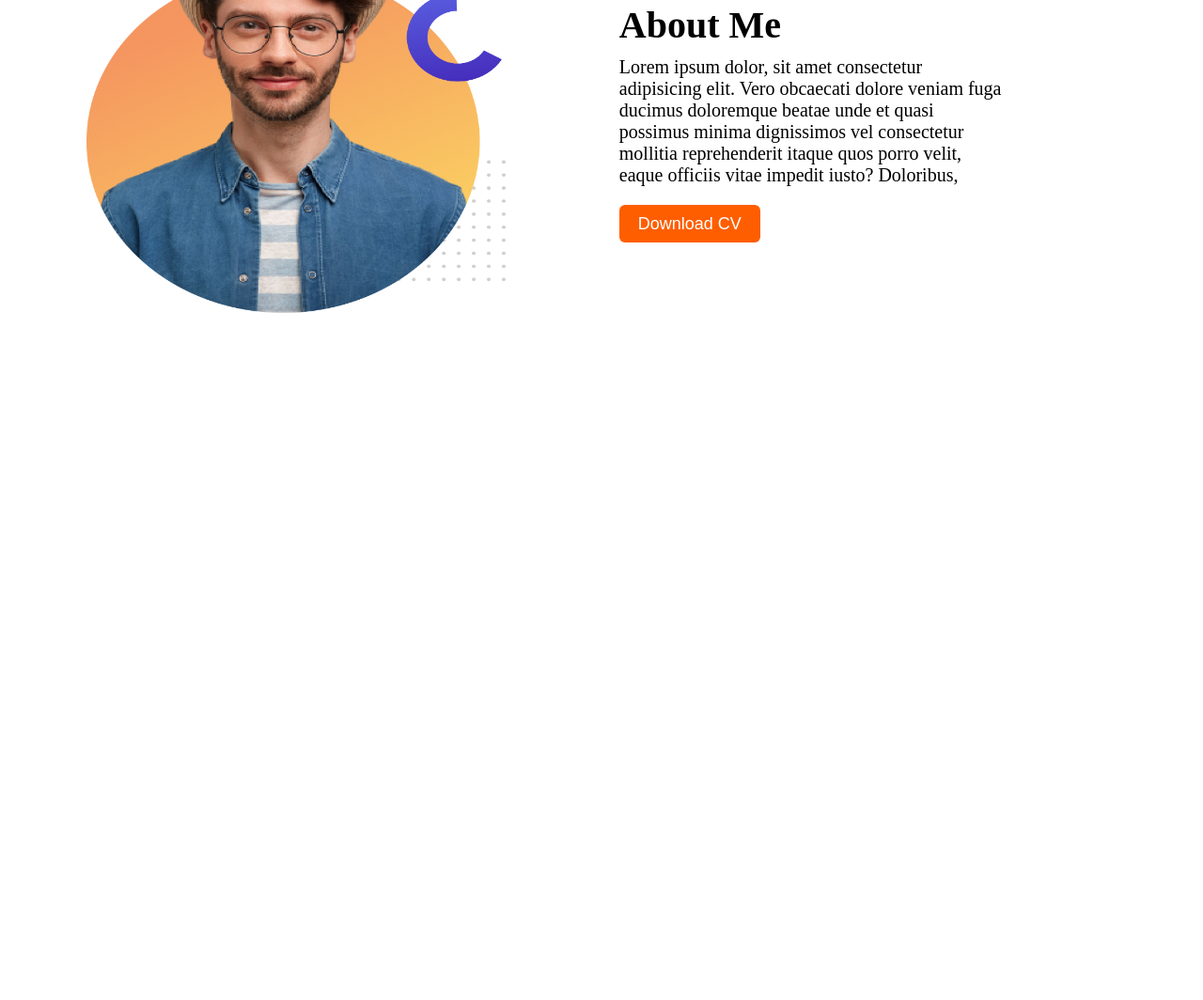
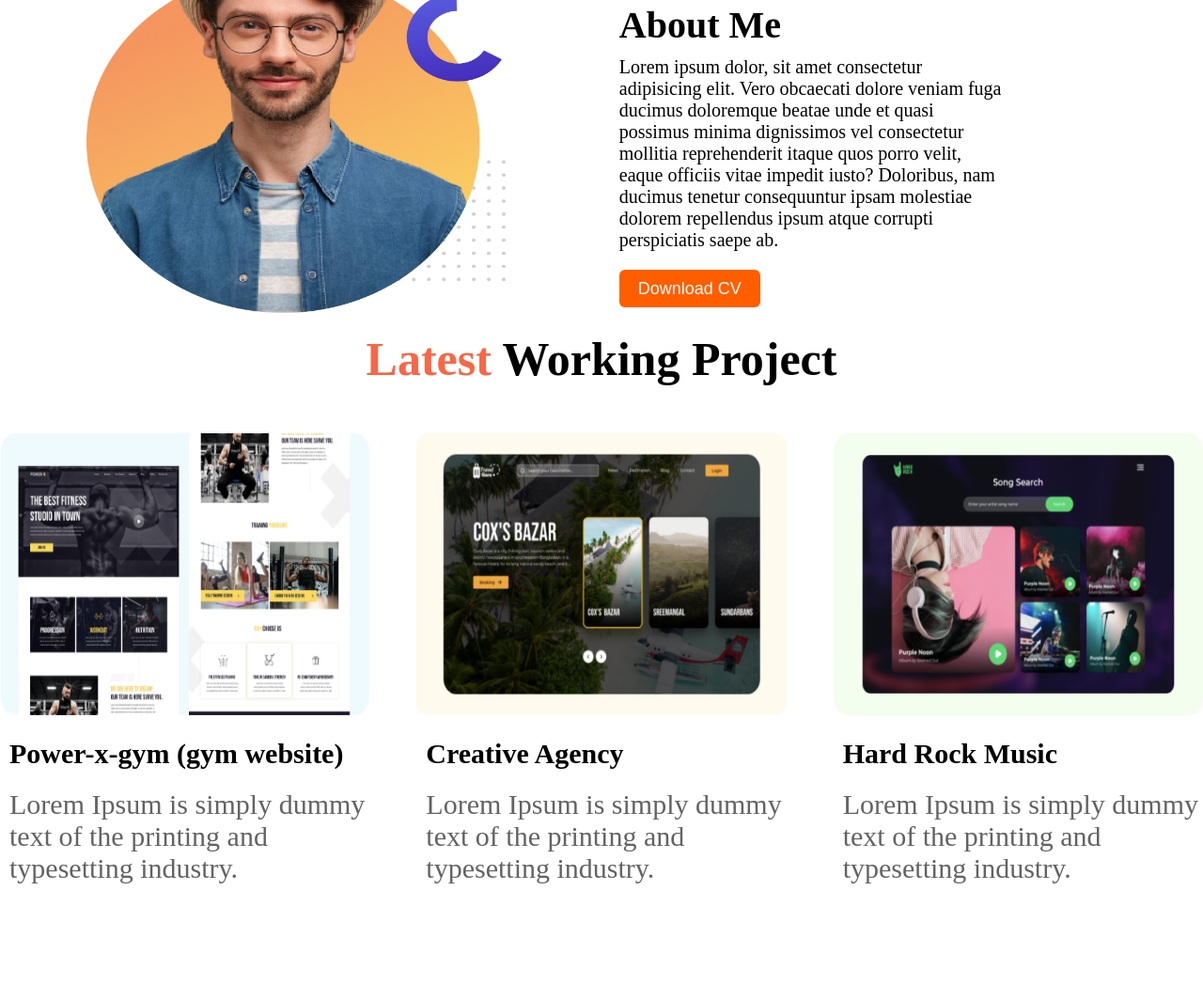
Before and after one commit to sihab-hossain/practice-protfolio, a plain HTML site: page index.html in a window 1280 px wide. Shown: the part 649-1713 px from the top of the page at 94% size. Before the commit the page ends 1002 px from the top, so only its background shows below. Drawn offline with Linux system fonts and the light colour scheme.

Commit message:
working section

```diff
--- a/index.html
+++ b/index.html
@@ -47,6 +47,37 @@
                 </div>
             </div>
         </section>
+        <div class="working-title">
+            <h1><span class="red-text">Latest</span> Working Project</h1>
+           </div>
+        <section class="working-project">
+
+
+
+            <div class="working-contant">
+                <div class="content-1">
+                    <img src="./images/image 4.png" alt="">
+                    <h1>Power-x-gym (gym website)</h1>
+                    <p>Lorem Ipsum is simply dummy text of the
+                        printing and typesetting industry.
+                        </p>
+                </div>
+                <div class="content-1">
+                    <img src="./images/image 5.png" alt="">
+                    <h1>Creative Agency</h1>
+                    <p>Lorem Ipsum is simply dummy text of the
+                        printing and typesetting industry.
+                        </p>
+                </div>
+                <div class="content-1">
+                    <img src="./images/image 8.png" alt="">
+                    <h1>Hard Rock Music</h1>
+                    <p>Lorem Ipsum is simply dummy text of the
+                        printing and typesetting industry.
+                        </p>
+                </div>
+            </div>
+        </section>
     </main>
     <footer>
 
--- a/style.css
+++ b/style.css
@@ -108,8 +108,44 @@ header nav ul li a{
     color: white;
     margin: 20px 0 0 10px;
 }
-.hide{
-    display: none;
+.working-project{
+    margin: 50px 0 30px 0;
+    width: 100%;
+    height: 600px;
+}
+.working-title h1{
+    font-size: 50px;
+    font-weight: 700;
+    text-align: center;
+    margin-bottom: 30px;
+}
+.working-contant{
+    width: 100%;
+    height: 500px;
+    display: flex;
+    justify-content: center;
+    align-items: center;
+    gap: 50px;
+}
+.content-1{
+    width: 500px;
+    height: 500px;
+    border-radius: 10px
+}
+.content-1 h1{
+    font-size: 30px;
+    margin:20px 0 0 10px ;
+    text-align: left;
+}
+.content-1 p{
+    font-size: 30px;
+    margin:20px 0 0 10px ;
+    text-align: left;
+    color: rgba(0, 0, 0, 0.61);
+}
+.content-1 img{
+    width: 100%;
+    height: 60%;
 }
 @media screen and (max-width:576px){
     header {
@@ -155,4 +191,20 @@ header nav ul li a{
     .hide{
         display: none;
     }
+    .working-title h1{
+        font-size: 30px;
+        margin: 100px 0 50px 0;
+    }
+    .working-contant{
+        display: flex;
+        flex-direction: column;
+    }
+    .working-project{
+        margin-top: 450px;
+    }
+    .content-1{
+        width: 400px;
+        height: 400px;
+        border-radius: 10px
+    }
 }
```
